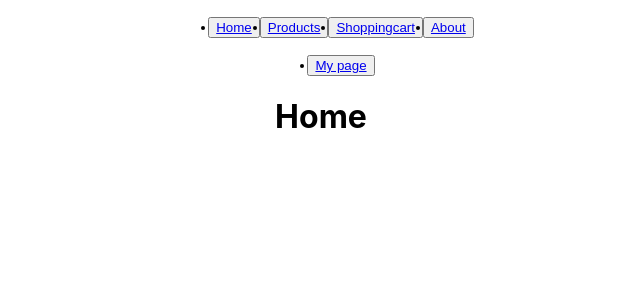
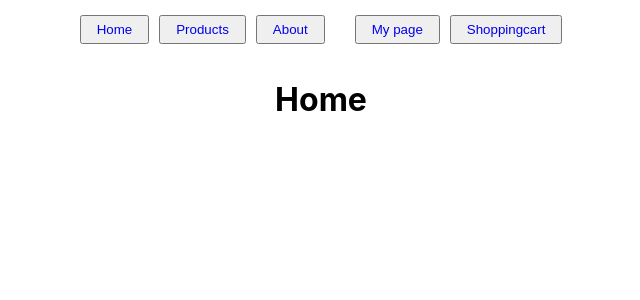
Before and after one commit to adolfssonjames/E-commerce-group-project, a React (Create React App) app: page / in a window 1280 px wide. Shown: the top 300 px of the page, without its empty margins (319-959 px from the left). Built offline with nearby package versions, Linux system fonts and the light colour scheme.

Commit message:
some basic style

```diff
--- a/src/App.js
+++ b/src/App.js
@@ -1,4 +1,5 @@
 import './App.css';
+import './CSS/Allpages.css';
 import Home from './components/Home';
 import Products from './components/Products';
 import Mypage from './components/Mypage';
@@ -10,15 +11,16 @@ function App() {
   return (
     <Router>
         <div className="App">
-              <ul className='navbar'>
-                  <button><li> <Link to="/">Home</Link></li></button>
-                  <button><li> <Link to="/Products">Products</Link></li></button>
-                  <button><li> <Link to="/Shoppingcart">Shoppingcart</Link></li></button>
-                  <button><li> <Link to="/About">About</Link></li></button>
+
+              <ul className='navbar-left'>
+                  <button className='navbar-btn'><li> <Link to="/">Home</Link></li></button>
+                  <button className='navbar-btn'><li> <Link to="/Products">Products</Link></li></button>
+                  <button className='navbar-btn'><li> <Link to="/About">About</Link></li></button>
               </ul>
 
-              <ul className='profile-btn'>
-                   <button><li> <Link to="/Mypage">My page</Link></li></button>
+              <ul className='navbar-right'>
+                   <button className='navbar-btn'><li> <Link to="/Mypage">My page</Link></li></button>
+                   <button className='navbar-btn'><li> <Link to="/Shoppingcart">Shoppingcart</Link></li></button>
               </ul>
 
 
--- /dev/null
+++ b/src/CSS/Allpages.css
@@ -0,0 +1,17 @@
+.navbar-btn, a, ul {
+    list-style: none;
+    text-decoration: none;
+    margin:5px;
+    padding: 5px;
+}
+.navbar-right {
+    display: inline-flex;
+    justify-content: flex-end;
+
+}
+
+.navbar-left {
+    display: inline-flex;
+    justify-content: center;
+
+}
```
Also changed, not shown: src/CSS/Mypage.css (added).
